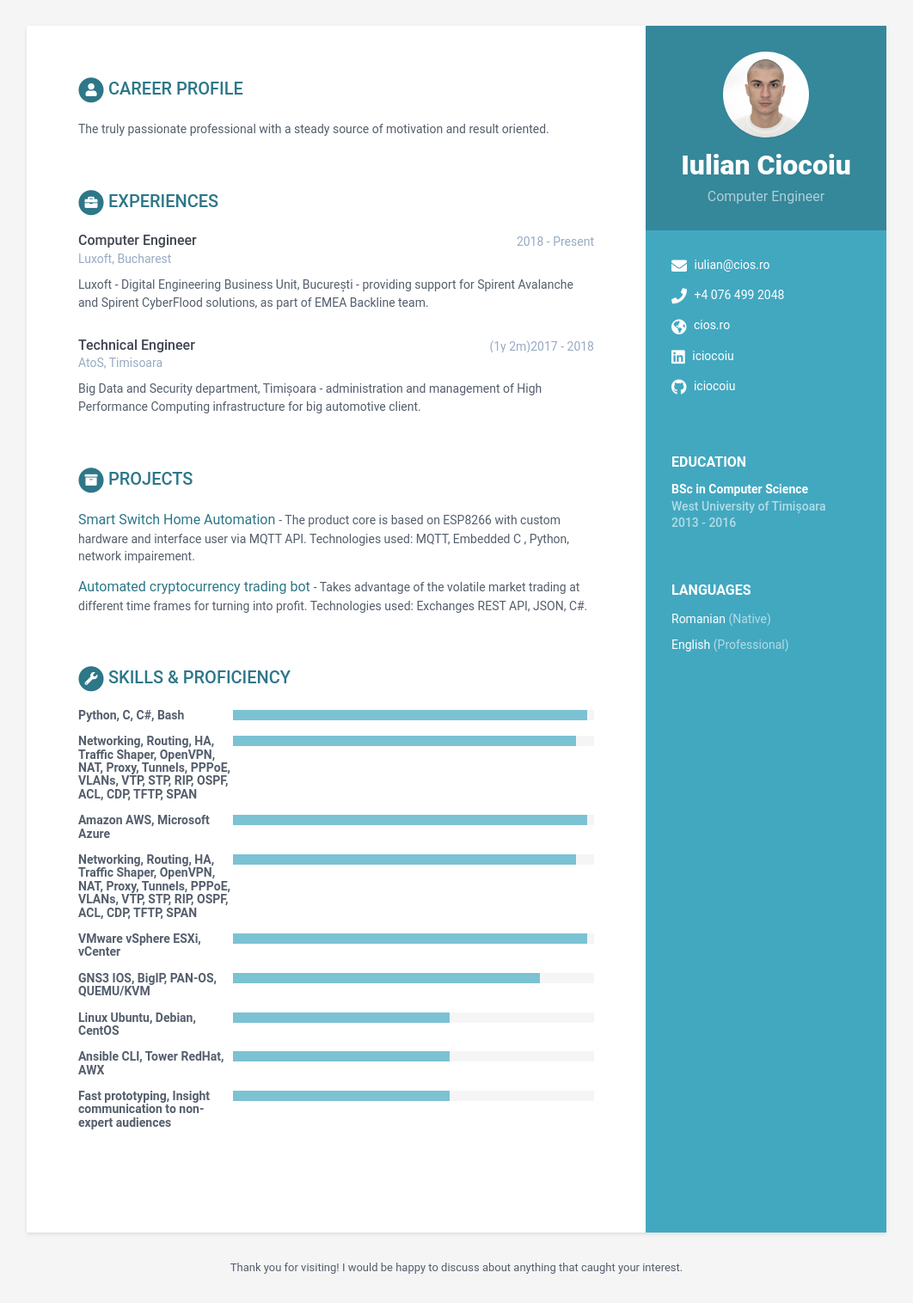
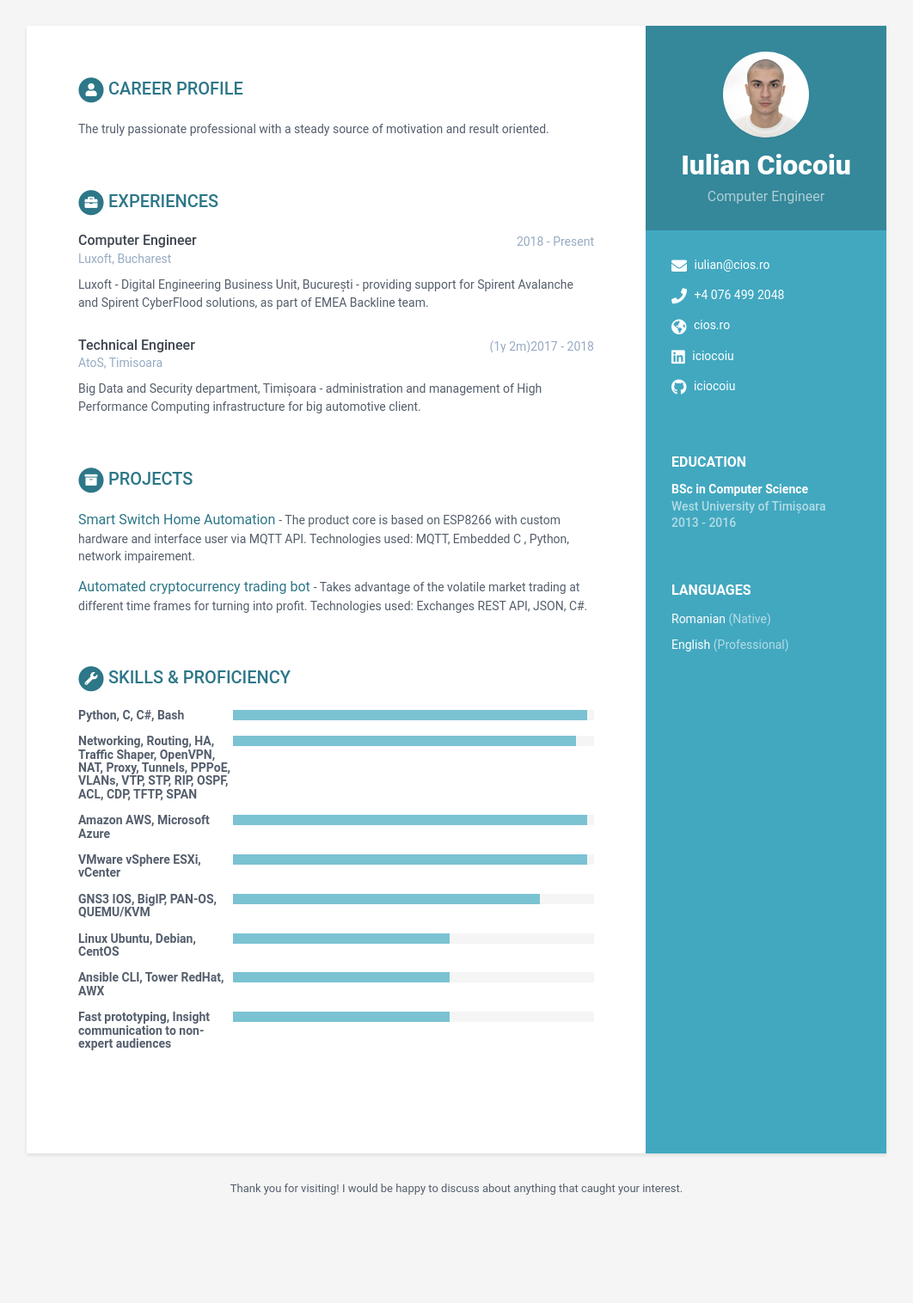
Before and after one commit to iciocoiu/online-cv, a Jekyll site: the page built from index.html, in a window 1280 px wide. Shown: the whole page at 86% size, without its empty margins (109-1171 px from the left). Built offline with Jekyll 4.4.1, drawn with Linux system fonts in a browser that asks for light colours; after the commit the page ends 1424 px from its top, so only the background shows below that.

Commit message:
update skills

```diff
--- a/_data/data.yml
+++ b/_data/data.yml
@@ -126,9 +126,6 @@ skills:
       - name: Amazon AWS, Microsoft Azure
         level: 98%
 
-      - name: Networking, Routing, HA, Traffic Shaper, OpenVPN, NAT, Proxy, Tunnels, PPPoE, VLANs, VTP, STP, RIP, OSPF, ACL, CDP, TFTP, SPAN
-        level: 95%
-
       - name: VMware vSphere ESXi, vCenter
         level: 98%
 
```
